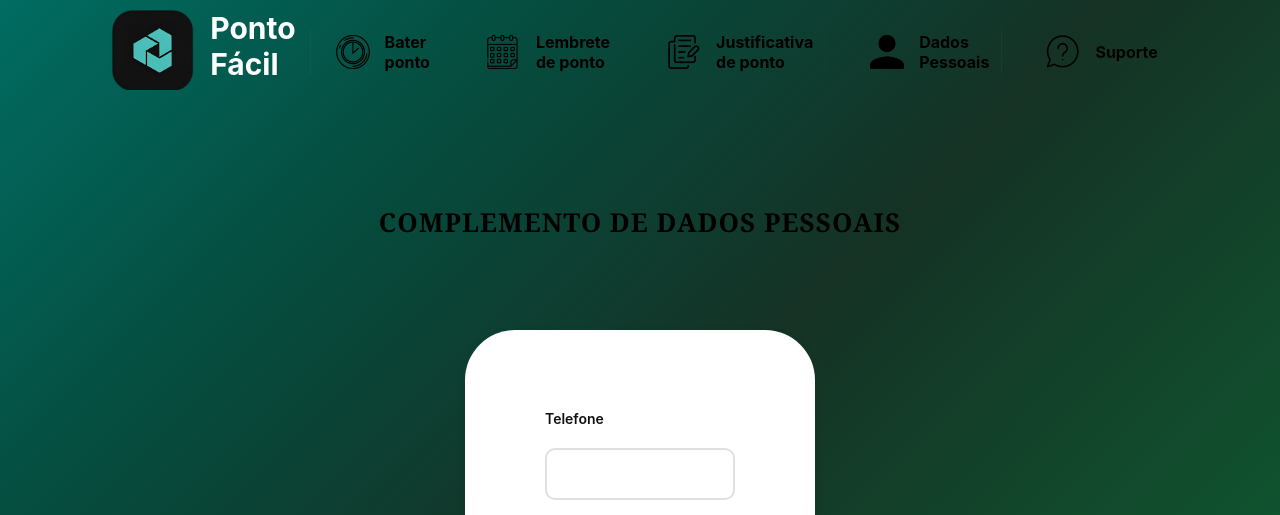
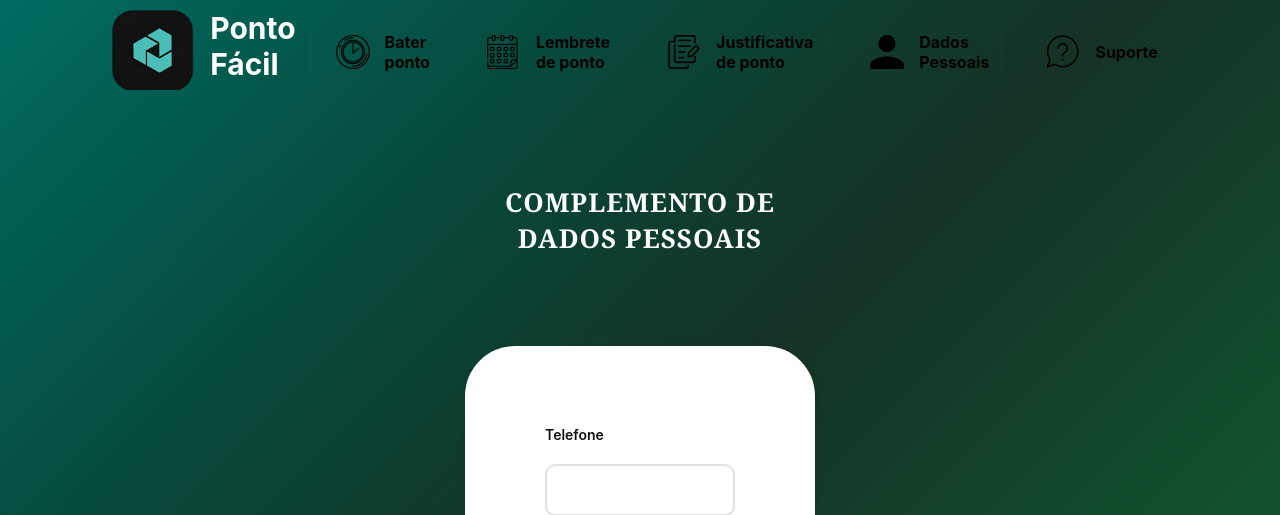
Before and after one commit to mateus0507/ponto_facil, a Flask app: page /pg_dados_pessoais in a window 1280 px wide. Shown: the top 515 px of the page. Run offline with Flask 3, Linux system fonts and the light colour scheme; a user stored in the database is signed in.

Commit message:
O mateus é um cara muito complicadinhoooo.

```diff
--- a/static/css.css
+++ b/static/css.css
@@ -1271,3 +1271,15 @@ h1 {
     from { opacity: 0; transform: translateY(20px); }
     to { opacity: 1; transform: translateY(0); }
 }
+
+/* fim bater ponto */
+
+.title_pessoais {
+    font-family: 'Georgia', serif;
+    font-size: 26px;
+    font-weight: bold;
+    color: #ffffff;
+    letter-spacing: 1px;
+    text-transform: uppercase;
+    text-align: center;
+}
--- a/templates/pg_dados_pessoais.html
+++ b/templates/pg_dados_pessoais.html
@@ -21,9 +21,9 @@
     <br>
     <br>
     <br>
-    <br>
 
-    <h2 class="page-title">Complemento de Dados Pessoais</h2>
+
+    <h2 class="title_pessoais">Complemento de <br>Dados Pessoais</h2>
     <br>
     <br>
     <br>
```
